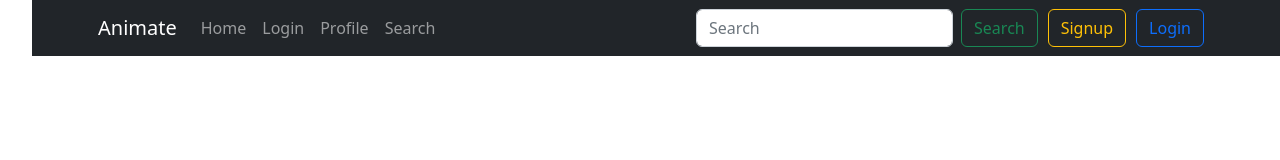
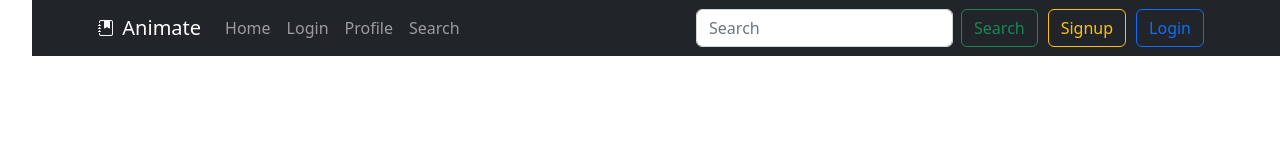
Before and after one commit to shesings/anime-project-frontend-web-app, a React (Create React App) app: page /details/1 in a window 1280 px wide. Shown: the top 160 px of the page. Built offline with nearby package versions, Linux system fonts and the light colour scheme; no server answers.

Commit message:
added animate icon to nav bar

```diff
--- a/src/navigation-bar/index.js
+++ b/src/navigation-bar/index.js
@@ -6,6 +6,8 @@ const NavigationBar = () => {
   return (
     <nav class="navbar navbar-expand-md navbar-dark bg-dark mb-4">
       <div class="container-fluid container">
+        <i className="bi bi-journal-bookmark-fill text-light"></i>
+        &nbsp;&nbsp;
         <a class="navbar-brand" href="#">
           Animate
         </a>
```
